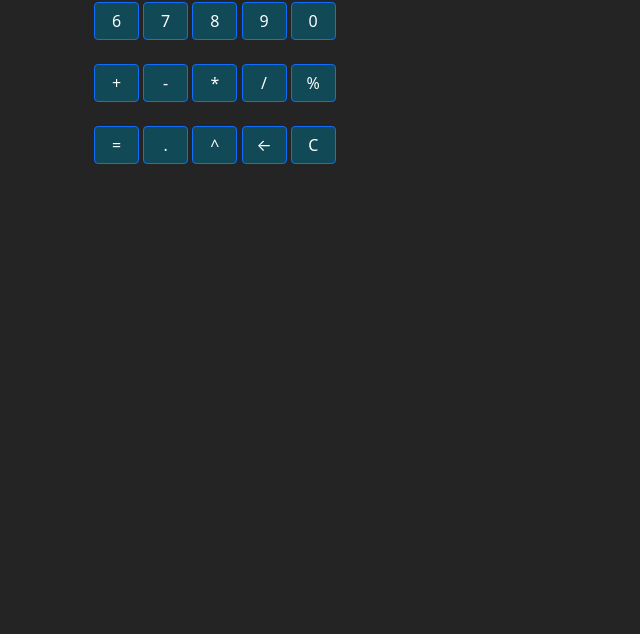
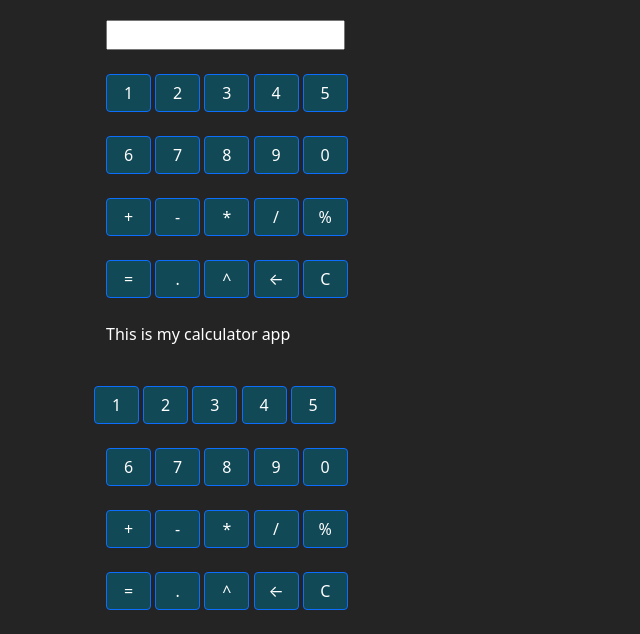
Before and after one commit to imdara/myproj, a plain HTML site: page index.html in a window 1280 px wide. Shown: the part 175-809 px from the top of the page, without its empty margins (0-640 px from the left). Drawn offline with nearby package versions, Linux system fonts and the light colour scheme.

Commit message:
Update index.html

```diff
--- a/index.html
+++ b/index.html
@@ -13,7 +13,54 @@
     <div class="container" id="border">
     <h4 class="container">Calculator</h4><br>
     <div class="container"><input type="text" id="input"/></div><br>
+    <div class="container"><!DOCTYPE html>
+<html lang="en">
+<head>
+    <meta charset="UTF-8">
+    <meta http-equiv="X-UA-Compatible" content="IE=edge">
+    <meta name="viewport" content="width=device-width, initial-scale=1.0">
+    <title>Calculator</title>
+    <link rel="stylesheet" href="https://cdn.jsdelivr.net/npm/bootstrap@5.1.3/dist/css/bootstrap.min.css"
+    integrity="sha384-1BmE4kWBq78iYhFldvKuhfTAU6auU8tT94WrHftjDbrCEXSU1oBoqyl2QvZ6jIW3" crossorigin="anonymous">
+    <link rel="stylesheet" href="style.css">
+</head>
+<body>
+    <div id="border">
+    <h1 class="container" id="title">Calculator</h1><br>
+    <div class="container"><input type="text" id="result"/></div><br>
     <div class="container">
+        <button onclick="disp('1')" class="btn btn-primary" id="1">1</button>
+        <button onclick="disp('2')" class="btn btn-primary" id="2">2</button>
+        <button onclick="disp('3')" class="btn btn-primary" id="3">3</button>
+        <button onclick="disp('4')" class="btn btn-primary" id="4">4</button>
+        <button onclick="disp('5')" class="btn btn-primary" id="5">5</button>
+        </div><br>
+    <div class="container">
+        <button onclick="disp('6')" class="btn btn-primary" id="6">6</button>
+        <button onclick="disp('7')" class="btn btn-primary" id="7">7</button>
+        <button onclick="disp('8')" class="btn btn-primary" id="8">8</button>
+        <button onclick="disp('9')" class="btn btn-primary" id="9">9</button>
+        <button onclick="disp('0')" class="btn btn-primary" id="0">0</button>
+        </div><br>
+    <div class="container">
+    <button onclick="disp('+')" class="btn btn-primary" id="add">+</button>
+    <button onclick="disp('-')" class="btn btn-primary" id="subtract">-</button>
+    <button onclick="disp('*')" class="btn btn-primary" id="multiply">*</button>
+    <button onclick="disp('/')" class="btn btn-primary" id="division">/</button>
+    <button onclick="disp('%')" class="btn btn-primary" id="modulus">%</button>
+    </div><br>
+    <div class="container">
+        <button onclick="eq()" class="btn btn-primary" id="equal">=</button>
+        <button onclick="disp('.')" class="btn btn-primary" id="(">.</button>
+        <button onclick="disp('**')" class="btn btn-primary" id=")">^</button>
+        <button onclick="backspace()" class="btn btn-primary">←</button>
+        <button onclick="document.getElementById('result').value=''" class="btn btn-primary" id="clear">C</button><br><br>
+        <p id="description">This is my calculator app</p>
+    </div><br>
+    <script src="script.js"></script>
+    <script src="https://app.zenclass.in/sheets/v1/js/zen/suite/bundle.js"></script>
+</body>
+</html>
         <button onclick="disp('1')" class="btn btn-primary" id="1">1</button>
         <button onclick="disp('2')" class="btn btn-primary" id="2">2</button>
         <button onclick="disp('3')" class="btn btn-primary" id="3">3</button>
```
